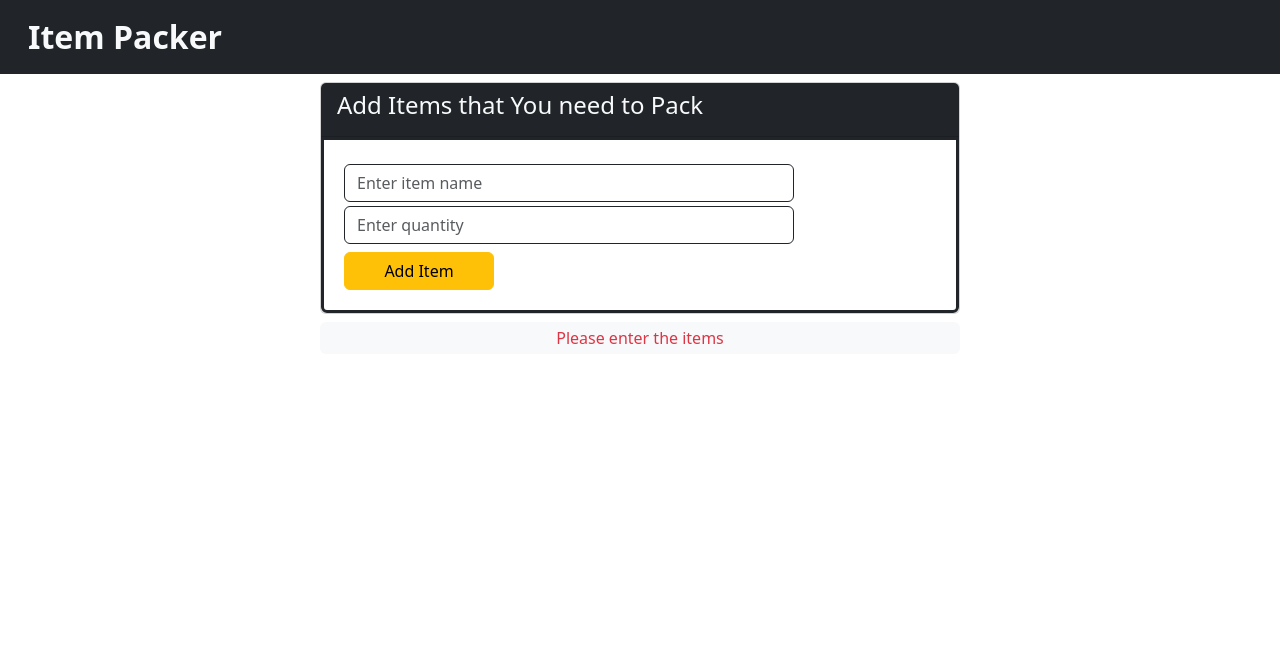
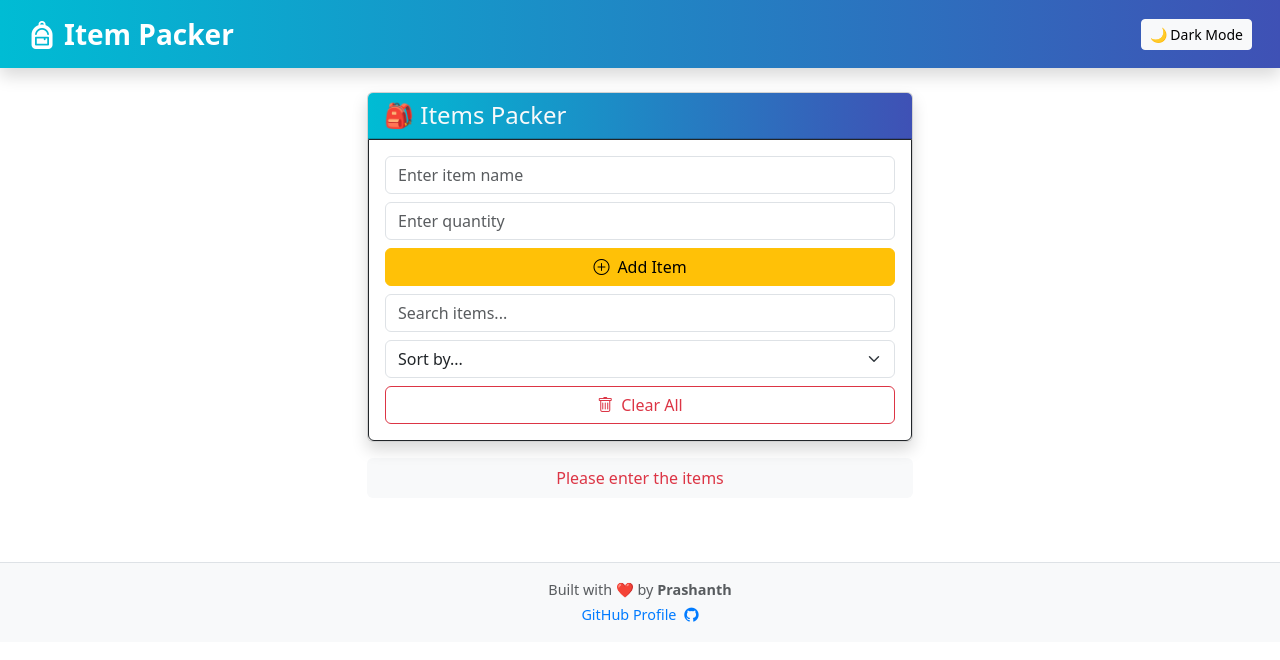
Before and after one commit to Prashanth2025/Item_Packer, a React (Vite) app: page / in a window 1280 px wide. Shown: the top 660 px of the page. Built offline with nearby package versions, Linux system fonts and the light colour scheme.

Commit message:
Updated UI and components

```diff
--- a/package.json
+++ b/package.json
@@ -13,7 +13,8 @@
     "bootstrap": "^5.3.8",
     "bootstrap-icons": "^1.13.1",
     "react": "^19.1.1",
-    "react-dom": "^19.1.1"
+    "react-dom": "^19.1.1",
+    "react-toastify": "^11.0.5"
   },
   "devDependencies": {
     "@eslint/js": "^9.36.0",
--- a/src/App.css
+++ b/src/App.css
@@ -0,0 +1,26 @@
+.footer {
+  background-color: #f8f9fa;
+  font-size: 0.9rem;
+  color: #555;
+}
+
+.footer-link {
+  color: #007bff;
+  text-decoration: none;
+  font-weight: 500;
+}
+
+.footer-link:hover {
+  text-decoration: underline;
+}
+
+/* Dark mode support */
+.dark-mode .footer {
+  background-color: #1e1e1e;
+  border-top: 1px solid #444;
+  color: #ccc;
+}
+
+.dark-mode .footer-link {
+  color: #66b2ff;
+}
--- a/src/App.jsx
+++ b/src/App.jsx
@@ -1,13 +1,20 @@
-import ItemPacker from "./component/Item_packer";
-import "./App.css";
+import React, { useState } from "react";
 import Navbar from "./component/navbar";
+import Itempacker from "./component/Item_packer";
+import Footer from "./component/footer";
+import { ToastContainer } from "react-toastify";
+import "react-toastify/dist/ReactToastify.css";
 
 function App() {
+  const [darkMode, setDarkMode] = useState(false);
+
   return (
-    <>
-      <Navbar />
-      <ItemPacker />
-    </>
+    <div className={darkMode ? "dark-mode" : ""}>
+      <Navbar darkMode={darkMode} setDarkMode={setDarkMode} />
+      <Itempacker />
+      <Footer />
+      <ToastContainer position="top-center" autoClose={2000} />
+    </div>
   );
 }
 
--- a/src/component/Item_packer.jsx
+++ b/src/component/Item_packer.jsx
@@ -1,16 +1,39 @@
+import React, { useState, useEffect } from "react";
 import "bootstrap-icons/font/bootstrap-icons.css";
 import "bootstrap/dist/css/bootstrap.css";
-import React, { useState } from "react";
+import "../index.css";
+import { toast } from "react-toastify";
 
 function Itempacker() {
   const [itemName, setItemName] = useState("");
   const [quantity, setQuantity] = useState("");
   const [items, setItems] = useState([]);
   const [nextId, setNextId] = useState(1);
+  const [searchTerm, setSearchTerm] = useState("");
+  const [sortBy, setSortBy] = useState("default");
+  const [editId, setEditId] = useState(null);
+  const [editName, setEditName] = useState("");
+  const [editQty, setEditQty] = useState("");
+  const [validationMsg, setValidationMsg] = useState("");
+  const [clearMsg, setClearMsg] = useState("");
+
+  useEffect(() => {
+    const saved = localStorage.getItem("items");
+    if (saved) {
+      const parsed = JSON.parse(saved);
+      setItems(parsed);
+      setNextId(parsed.length ? parsed[parsed.length - 1].id + 1 : 1);
+    }
+  }, []);
+
+  useEffect(() => {
+    localStorage.setItem("items", JSON.stringify(items));
+  }, [items]);
 
   const addItem = () => {
     if (!itemName.trim() || !quantity.trim()) {
-      return alert("Enter item name and quantity");
+      setValidationMsg("Please enter both item name and quantity.");
+      return;
     }
 
     const newItem = {
@@ -24,11 +47,14 @@ function Itempacker() {
     setNextId(nextId + 1);
     setItemName("");
     setQuantity("");
+    setValidationMsg("");
+    toast.success("Item added!");
   };
 
   const handleDeleteItem = (id) => {
     const updateItem = items.filter((item) => item.id !== id);
     setItems(updateItem);
+    toast.info("Item deleted");
   };
 
   const togglePacked = (id) => {
@@ -38,67 +64,171 @@ function Itempacker() {
     setItems(updated);
   };
 
+  const clearAll = () => {
+    setItems([]);
+    setNextId(1);
+    setClearMsg("All items cleared.");
+    toast.warn("Packing list cleared");
+  };
+
+  const startEdit = (item) => {
+    setEditId(item.id);
+    setEditName(item.name);
+    setEditQty(item.qty);
+  };
+
+  const saveEdit = () => {
+    const updated = items.map((item) =>
+      item.id === editId ? { ...item, name: editName, qty: editQty } : item
+    );
+    setItems(updated);
+    setEditId(null);
+    setEditName("");
+    setEditQty("");
+    toast.success("Item updated!");
+  };
+
+  const cancelEdit = () => {
+    setEditId(null);
+    setEditName("");
+    setEditQty("");
+  };
+
+  const sortedItems = [...items].sort((a, b) => {
+    if (sortBy === "name") return a.name.localeCompare(b.name);
+    if (sortBy === "qty") return parseInt(a.qty) - parseInt(b.qty);
+    if (sortBy === "packed")
+      return a.packed === b.packed ? 0 : a.packed ? 1 : -1;
+    return 0;
+  });
+
+  const filteredItems = sortedItems.filter((item) =>
+    item.name.toLowerCase().includes(searchTerm.toLowerCase())
+  );
+
   const totalItems = items.length;
   const packedCount = items.filter((item) => item.packed).length;
 
   return (
-    <>
-      <section>
-        <div className="card p-0 mb-2 mt-2 m-auto w-50">
-          <div className="card-header bg-dark text-light">
-            <h4>Add Items that You need to Pack</h4>
+    <div className="container mt-4">
+      <div className="row justify-content-center">
+        <div className="col-md-6 col-sm-10">
+          <div className="card shadow">
+            <div className="card-header custom-navbar text-light">
+              <h4 className="mb-0">🎒 Items Packer</h4>
             </div>
-          <div className="card-body border border-3 border-dark rounded-bottom">
+            <div className="card-body border border-dark rounded-bottom">
               <input
                 type="text"
-              className="form-control w-75 mb-1 mt-2 ms-1 border-1 border-dark"
+                className="form-control mb-2"
                 placeholder="Enter item name"
                 value={itemName}
                 onChange={(e) => setItemName(e.target.value)}
               />
-
               <input
                 type="number"
-              className="form-control w-75 mb-2 ms-1 border-1 border-dark"
+                className="form-control mb-2"
                 placeholder="Enter quantity"
                 value={quantity}
                 onChange={(e) => setQuantity(e.target.value)}
               />
-
+              <button className="btn btn-warning w-100 mb-2" onClick={addItem}>
+                <i className="bi bi-plus-circle me-2"></i>Add Item
+              </button>
+              {validationMsg && (
+                <div className="alert alert-danger py-1 px-2 mb-2">
+                  <i className="bi bi-exclamation-circle me-2"></i>
+                  {validationMsg}
+                </div>
+              )}
+              {clearMsg && (
+                <div className="alert alert-warning py-1 px-2 mb-2">
+                  <i className="bi bi-trash me-2"></i>
+                  {clearMsg}
+                </div>
+              )}
+              <input
+                type="text"
+                className="form-control mb-2"
+                placeholder="Search items..."
+                value={searchTerm}
+                onChange={(e) => setSearchTerm(e.target.value)}
+              />
+              <select
+                className="form-select mb-2"
+                value={sortBy}
+                onChange={(e) => setSortBy(e.target.value)}
+              >
+                <option value="default">Sort by...</option>
+                <option value="name">Name</option>
+                <option value="qty">Quantity</option>
+                <option value="packed">Packed Status</option>
+              </select>
               <button
-              className="btn btn-warning w-25 ms-1 btn-m mb-1"
-              onClick={addItem}
+                className="btn btn-outline-danger w-100"
+                onClick={clearAll}
               >
-              Add Item
+                <i className="bi bi-trash me-2"></i>Clear All
               </button>
             </div>
           </div>
-      </section>
 
           {items.length === 0 ? (
-        <p className="text-danger text-center mt-2 bg-light w-50 m-auto rounded p-1">
+            <p className="text-danger text-center mt-3 bg-light rounded p-2">
               Please enter the items
             </p>
           ) : (
-        <section>
-          <div className="card p-0 m-auto w-50 border border-3 border-dark">
-            <ul className="list-group">
-              {items.map((item) => (
+            <>
+              <div className="card mt-3 shadow border-dark">
+                <ul className="list-group list-group-flush">
+                  {filteredItems.map((item) => (
                     <li
                       key={item.id}
-                  className="list-group-item d-flex justify-content-between align-items-center"
+                      className="list-group-item fade-in d-flex justify-content-between align-items-center"
                     >
-                  <span className="text-muted">#{item.id}</span>
-                  <div className="d-flex align-items-center">
+                      <span className="text-muted user-select">#{item.id}</span>
+                      <div className="d-flex align-items-center flex-grow-1 mx-2">
                         <input
                           type="checkbox"
                           checked={item.packed}
                           onChange={() => togglePacked(item.id)}
                           className="me-2"
                         />
+                        {editId === item.id ? (
+                          <>
+                            <input
+                              type="text"
+                              value={editName}
+                              onChange={(e) => setEditName(e.target.value)}
+                              className="form-control me-2"
+                              style={{ width: "40%" }}
+                            />
+                            <input
+                              type="number"
+                              value={editQty}
+                              onChange={(e) => setEditQty(e.target.value)}
+                              className="form-control me-2"
+                              style={{ width: "30%" }}
+                            />
+                            <button
+                              className="btn btn-success btn-sm me-1"
+                              onClick={saveEdit}
+                            >
+                              <i className="bi bi-check-lg"></i>
+                            </button>
+                            <button
+                              className="btn btn-secondary btn-sm"
+                              onClick={cancelEdit}
+                            >
+                              <i className="bi bi-x-lg"></i>
+                            </button>
+                          </>
+                        ) : (
                           <span
                             style={{
-                        textDecoration: item.packed ? "line-through" : "none",
+                              textDecoration: item.packed
+                                ? "line-through"
+                                : "none",
                               color: item.packed ? "red" : "inherit",
                             }}
                           >
@@ -106,28 +236,47 @@ function Itempacker() {
                               {item.qty} {item.name}
                             </strong>
                           </span>
+                        )}
                       </div>
+                      {editId !== item.id && (
+                        <>
+                          <button
+                            className="btn btn-sm btn-outline-primary me-1"
+                            onClick={() => startEdit(item)}
+                          >
+                            <i className="bi bi-pencil"></i>
+                          </button>
                           <button
                             className="btn btn-sm btn-danger"
                             onClick={() => handleDeleteItem(item.id)}
                           >
-                    <i className="bi bi-x-lg"></i>
+                            <i className="bi bi-trash"></i>
                           </button>
+                        </>
+                      )}
                     </li>
                   ))}
                 </ul>
               </div>
-          <section className="">
-            <div className="text-center mt-3 mb-2">
-              <p className="text-success fw-bold">Total Items: {totalItems}</p>
+
+              <div className="text-center mt-3">
+                <p className="text-success fw-bold">
+                  Total Items: {totalItems}
+                </p>
                 <p className="text-primary fw-bold">
                   Packed Items: {packedCount}
                 </p>
+                <progress
+                  value={packedCount}
+                  max={totalItems}
+                  className="w-100"
+                ></progress>
               </div>
-          </section>
-        </section>
+            </>
           )}
-    </>
+        </div>
+      </div>
+    </div>
   );
 }
 
--- /dev/null
+++ b/src/component/footer.jsx
@@ -0,0 +1,26 @@
+import React from "react";
+
+function Footer() {
+  return (
+    <footer className="footer mt-5 py-3 text-center border-top">
+      <div className="container">
+        <p className="mb-1 text-muted footer-text">
+          Built with <span className="text-danger">❤️</span> by{" "}
+          <strong>Prashanth</strong>
+        </p>
+        <p className="mb-0">
+          <a
+            href="https://github.com/Prashanth2025"
+            target="_blank"
+            rel="noreferrer"
+            className="footer-link"
+          >
+            GitHub Profile <i className="bi bi-github ms-1"></i>
+          </a>
+        </p>
+      </div>
+    </footer>
+  );
+}
+
+export default Footer;
--- a/src/component/navbar.jsx
+++ b/src/component/navbar.jsx
@@ -1,14 +1,21 @@
-function Navbar() {
+import React from "react";
+
+function Navbar({ darkMode, setDarkMode }) {
   return (
-    <>
-      <nav className="navbar navbar-expand-lg bg-dark w-100 px-3">
-        <div className="container-fluid">
-          <span className="navbar-brand text-light fw-bolder fs-2">
-            Item Packer
-          </span>
-        </div>
-      </nav>
-    </>
+    <nav className="navbar navbar-expand-lg navbar-dark custom-navbar px-3 shadow">
+      <div className="container-fluid d-flex justify-content-between">
+        <span className="navbar-brand fw-bold fs-3 user-select">
+          <i className="bi bi-backpack-fill me-2"></i>Item Packer
+        </span>
+        <button
+          className="btn btn-sm btn-light"
+          onClick={() => setDarkMode(!darkMode)}
+        >
+          {darkMode ? "☀️ Light Mode" : "🌙 Dark Mode"}
+        </button>
+      </div>
+    </nav>
   );
 }
+
 export default Navbar;
--- a/src/index.css
+++ b/src/index.css
@@ -1,7 +1,130 @@
+/* Base styles */
+body {
+  background-color: #f2f2f2;
+  font-family: "Segoe UI", sans-serif;
+  transition: background-color 0.3s ease, color 0.3s ease;
+}
+
 img {
   width: fit-content;
   height: fit-content;
 }
+
 .user-select {
   user-select: none;
 }
+
+/* Animations */
+.fade-in {
+  animation: fadeInUp 0.4s ease-in-out;
+}
+
+@keyframes fadeInUp {
+  from {
+    opacity: 0;
+    transform: translateY(10px);
+  }
+  to {
+    opacity: 1;
+    transform: translateY(0);
+  }
+}
+
+/* Buttons and cards */
+.btn:hover {
+  transform: scale(1.03);
+  transition: transform 0.2s ease;
+}
+
+.card:hover {
+  box-shadow: 0 0 15px rgba(0, 0, 0, 0.2);
+  transition: box-shadow 0.3s ease;
+}
+
+/* Progress bar */
+progress {
+  transition: all 0.5s ease-in-out;
+  height: 20px;
+  border-radius: 10px;
+  overflow: hidden;
+}
+
+progress::-webkit-progress-bar {
+  background-color: #eee;
+}
+
+progress::-webkit-progress-value {
+  background-color: #0d6efd;
+}
+
+/* Navbar */
+.custom-navbar {
+  background: linear-gradient(90deg, #00bcd4, #3f51b5);
+  color: white;
+}
+
+/* Footer */
+.footer {
+  background-color: #f8f9fa;
+  border-top: 1px solid #ddd;
+  font-size: 0.9rem;
+  color: #555;
+}
+
+.footer-link {
+  color: #007bff;
+  text-decoration: none;
+  font-weight: 500;
+}
+
+.footer-link:hover {
+  text-decoration: underline;
+}
+
+/* Dark mode */
+.dark-mode {
+  background-color: #121212;
+  color: #f2f2f2;
+}
+
+.dark-mode .card,
+.dark-mode .card-body,
+.dark-mode .form-control,
+.dark-mode .form-select,
+.dark-mode .list-group-item {
+  background-color: #1e1e1e;
+  color: #f2f2f2;
+  border-color: #444;
+}
+
+.dark-mode input::placeholder,
+.dark-mode textarea::placeholder,
+.dark-mode select {
+  color: #ccc;
+}
+
+.dark-mode .btn {
+  color: #fff;
+}
+
+.dark-mode progress::-webkit-progress-bar {
+  background-color: #333;
+}
+
+.dark-mode progress::-webkit-progress-value {
+  background-color: #00bcd4;
+}
+
+.dark-mode .custom-navbar {
+  background: linear-gradient(90deg, #333, #555);
+}
+
+.dark-mode .footer {
+  background-color: #1e1e1e;
+  border-top: 1px solid #444;
+  color: #ccc;
+}
+
+.dark-mode .footer-link {
+  color: #66b2ff;
+}
```
Also changed, not shown: 1 other file (tests, documents, lock files or other folders). Lines whose indentation alone changed are shown as unchanged.
